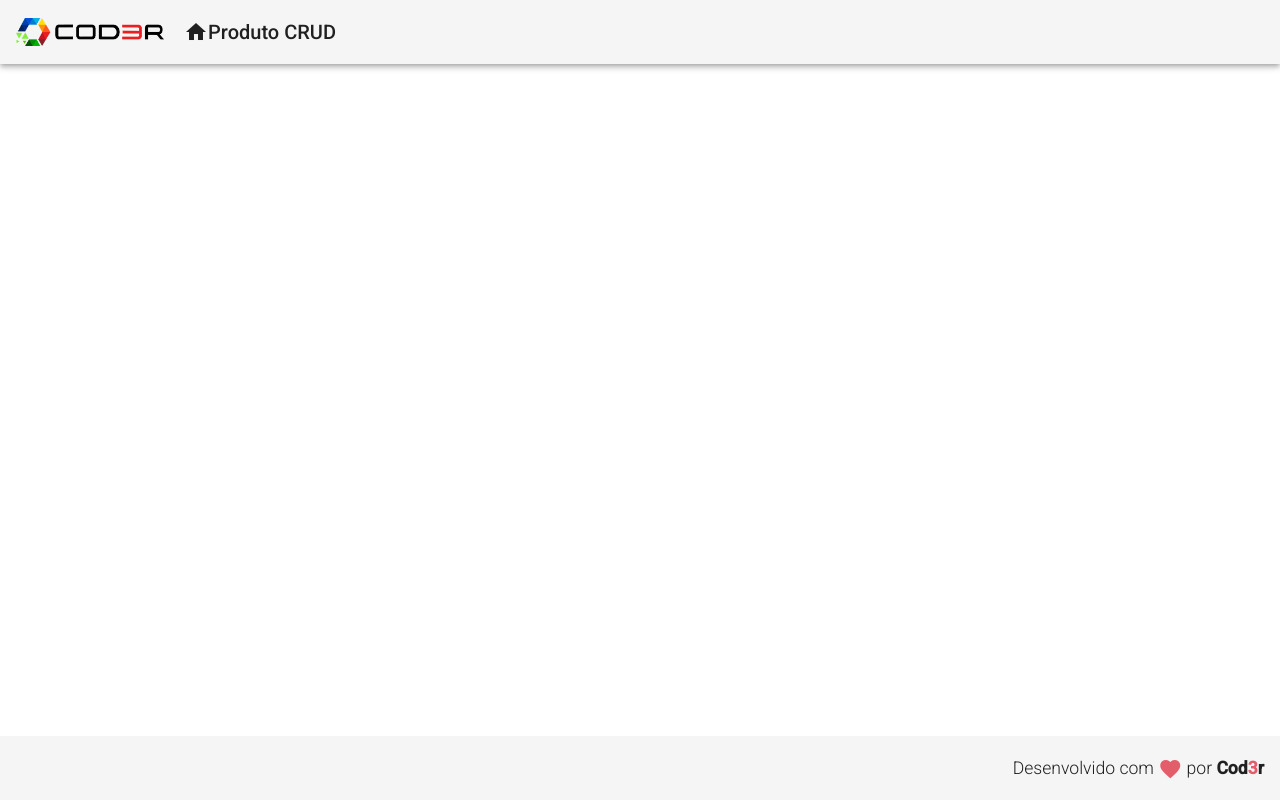
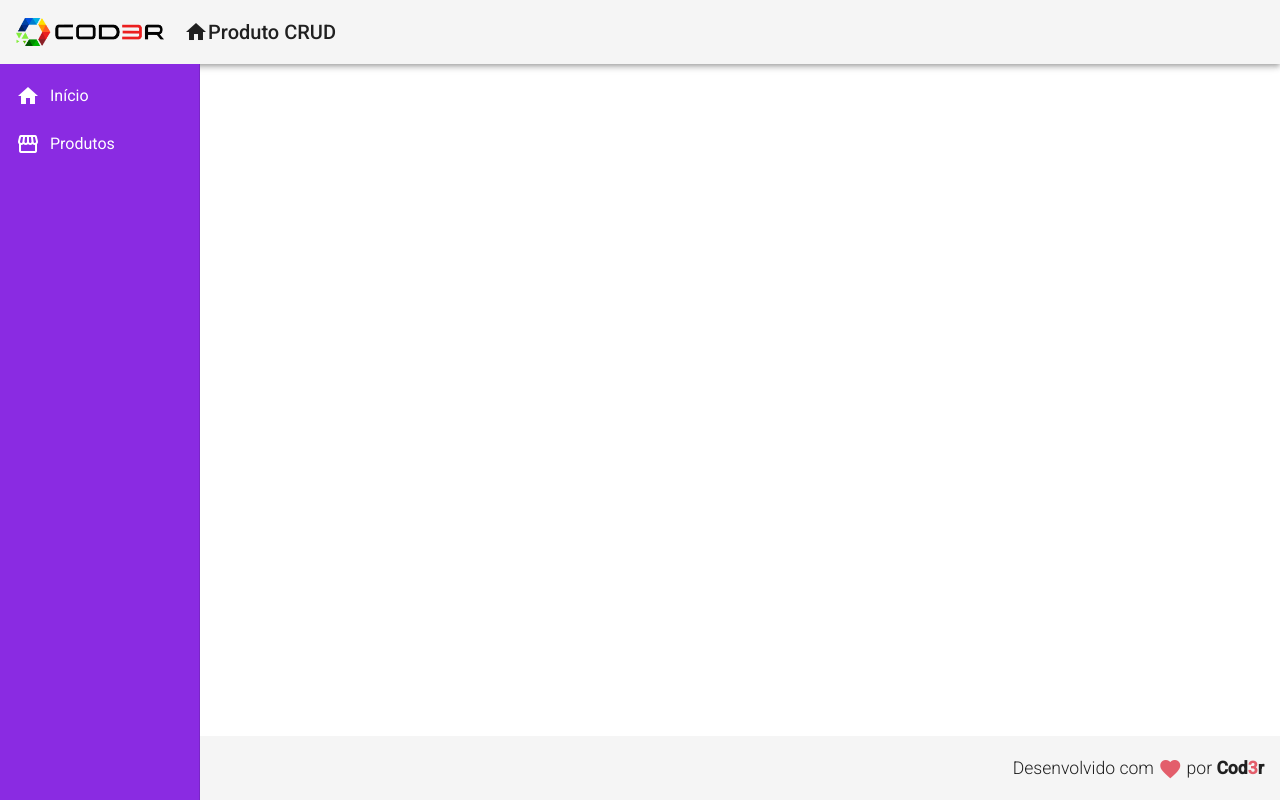
Before and after one commit to jacksonwillian/Angular9-CRUD-Basico, an Angular app in the folder frontend/: page / in a window 1280 px wide. Built offline with nearby package versions, Linux system fonts and the light colour scheme.

Commit message:
feat(frontend): adiciona menu

```diff
--- a/frontend/src/app/app.component.html
+++ b/frontend/src/app/app.component.html
@@ -1,3 +1,3 @@
 <app-header></app-header>
-
+<app-nav></app-nav>
 <app-footer></app-footer>
--- /dev/null
+++ b/frontend/src/app/components/template/nav/nav.component.css
@@ -0,0 +1,12 @@
+.sidenav {
+    background-color: blueviolet;
+    width: 200px;
+}
+
+.sidenav a {
+    color: white;
+}
+
+.sidenav i {
+    padding-right: 10px;
+}
--- /dev/null
+++ b/frontend/src/app/components/template/nav/nav.component.html
@@ -0,0 +1,12 @@
+<mat-sidenav-container class="container">
+    <mat-sidenav class="sidenav" mode="side" opened fixedInViewport="true" fixedTopGap="64">
+        <mat-nav-list>
+            <a mat-list-item class="nav-list">
+                <i class="material-icons"> home </i> Início
+            </a>
+            <a mat-list-item>
+                <i class="material-icons"> storefront </i> Produtos
+            </a>
+        </mat-nav-list>
+    </mat-sidenav>
+</mat-sidenav-container>
--- /dev/null
+++ b/frontend/src/app/components/template/nav/nav.component.ts
@@ -0,0 +1,15 @@
+import { Component, OnInit } from '@angular/core';
+
+@Component({
+  selector: 'app-nav',
+  templateUrl: './nav.component.html',
+  styleUrls: ['./nav.component.css']
+})
+export class NavComponent implements OnInit {
+
+  constructor() { }
+
+  ngOnInit(): void {
+  }
+
+}
```
Also changed, not shown: frontend/src/app/app.module.ts (+9 -2 lines).
